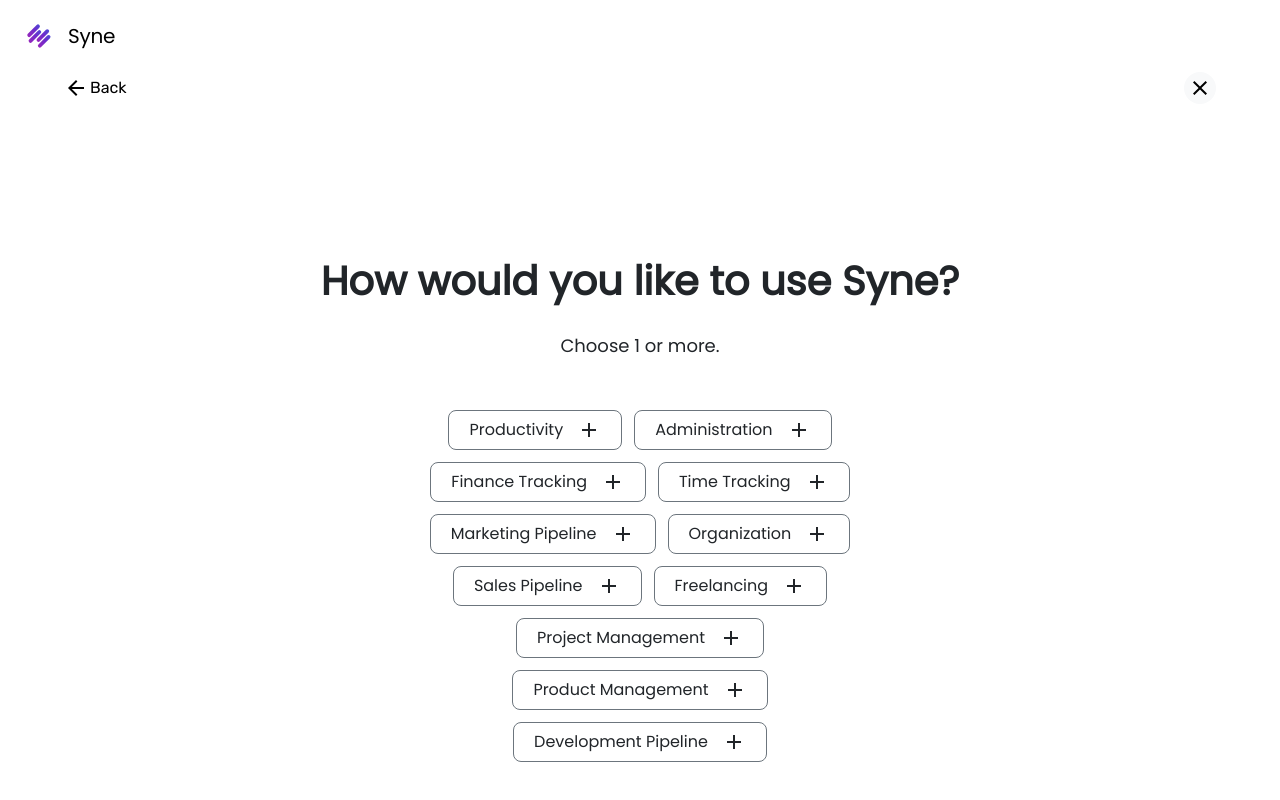
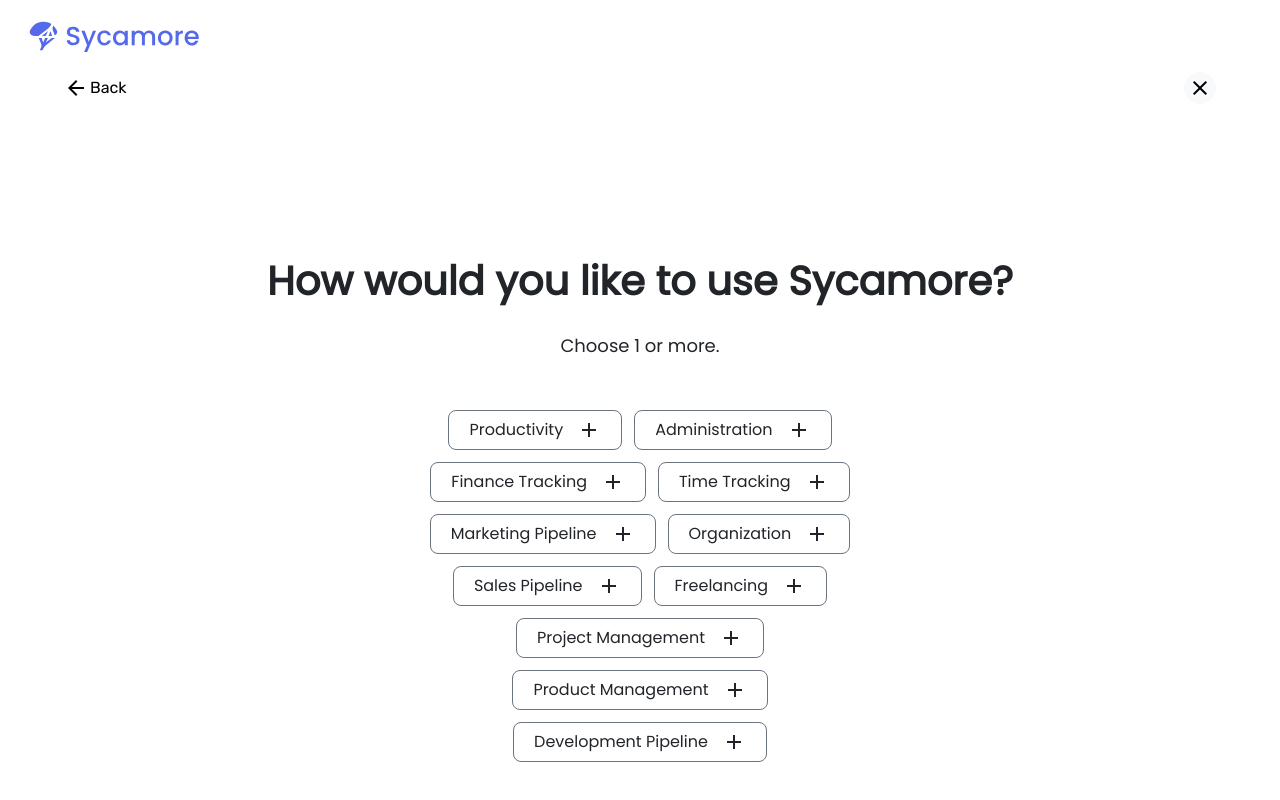
Before and after one commit to jeannyinthelamp/sycamore.ai, a React (Create React App) app: page /onboarding_2 in a window 1280 px wide. Shown: the top 800 px of the page. Built offline with nearby package versions, Linux system fonts and the light colour scheme; a web font is replaced by a local one.

Commit message:
Changing instances of Syne to Sycamore

```diff
--- a/src/Components/Onboarding/Onboarding_nav/Onboarding_nav.js
+++ b/src/Components/Onboarding/Onboarding_nav/Onboarding_nav.js
@@ -4,7 +4,7 @@ import back from "../../../Assets/Icons/Onboarding_Icons/back.svg"
 import back_selected from "../../../Assets/Icons/Onboarding_Icons/back_selected.svg"
 import exit from "../../../Assets/Icons/Onboarding_Icons/exit.svg"
 import Onboarding_Action_Modal from "../Onboarding_Action_Modal/Onboarding_Action_Modal"
-import syne_logo from "../../../Assets/Icons/syne-logo.svg";
+import sycamore_logo from "../../../Assets/Icons/Logo_Blue.svg"
 
 export default function Onboarding_Nav(props) {
   const currentLocation = useLocation();
@@ -51,13 +51,10 @@ export default function Onboarding_Nav(props) {
     <div className=' w-[100%] self-stretch'>
       <div className='header-inner-wrapper w-full h-[72px] pt-[16px] pb-[16px] flex justify-start items-center pr-'>
         <img
-          className='w-[30px] h-[30px] mr-[14px] ml-[24px]'
-          src={syne_logo}
+          className='h-[72px] pt-[16px] pb-[16px] mr-[14px] ml-[24px]'
+          src={sycamore_logo}
           alt='Syne Logo'
         />
-        <p className='font-Poppins text-[20px] font-normal leading-[30px] tracking-[-0.266px]'>
-          Syne
-        </p>
       </div>
       {renderNavBar && (
         <div className="flex p-16 px-74 h-[64px] pt-[16px] pb-[136px] justify-between items-center self-stretch">
--- a/src/Pages/Onboarding/Onboarding_1.js
+++ b/src/Pages/Onboarding/Onboarding_1.js
@@ -60,7 +60,7 @@ export default function Onboarding_1() {
         <div className='text-wrapper relative flex flex-col items-center w-[100%] h-auto gap-[16px] '>
           {/* //TODO: update margin once back and exit Btn's are built */}
           <h1 className='w-[100%] min-h-[54px] mt-[75px] font-Poppins text-[40px] font-semibold text-[#212529] text-center leading-[54px] '>
-            How are you planning to use Syne?
+            How are you planning to use Sycamore?
           </h1>
           <p className='min-h-[28px] font-Poppins font-medium text-[18px] text-center text-[#212529] leading-[28px]'>
             You can choose multiple options. We will tailor your workspace
--- a/src/Pages/Onboarding/Onboarding_2.js
+++ b/src/Pages/Onboarding/Onboarding_2.js
@@ -29,10 +29,10 @@ export default function Onboarding_2() {
       {/* Change the active prop to page2, page3 etc to change the color of the corresponding bar */}
       <Onboarding_nav />
 
-      <div className='title-and-button-wrapper max-w-[714px] h-aut mt-[30px] flex flex-col justify-center items-center'>
+      <div className='title-and-button-wrapper max-w-[814px] h-aut mt-[30px] flex flex-col justify-center items-center'>
         <div className='text-wrapper h-auto flex flex-col gap-[24px]'>
           <h1 className='w-[100%] min-h-[54px] font-Poppins text-[40px] font-semibold text-[#212529] text-center leading-[54px]'>
-            How would you like to use Syne?
+            How would you like to use Sycamore?
           </h1>
           <p className='min-h-[28px] font-Poppins font-medium text-[18px] text-center text-[#212529] leading-[28px]'>
             Choose 1 or more.
--- a/src/Pages/Onboarding/Onboarding_5.js
+++ b/src/Pages/Onboarding/Onboarding_5.js
@@ -86,7 +86,7 @@ export default function Onboarding_5() {
           </button>
           <Onboarding_Skip_Continue_Btns
             formId=''
-            btnText='Invite and take me to Syne'
+            btnText='Invite and take me to Sycamore'
             disabledState={disabled} // Set the disabled prop based on the state
             modalPosition='top-[160px]'
             message='Are you sure you want to skip?'
--- a/src/Pages/Onboarding/Onboarding_7.js
+++ b/src/Pages/Onboarding/Onboarding_7.js
@@ -1,6 +1,6 @@
 /* eslint-disable react/jsx-pascal-case */
 import React from "react";
-import Onboarding_header from "../../Components/Onboarding/Onboarding_header/Onboarding_header";
+import Onboarding_nav from "../../Components/Onboarding/Onboarding_nav/Onboarding_nav";
 
 import checkmark from "../../Assets/Icons/check_circle.svg";
 import { Link } from "react-router-dom";
@@ -10,7 +10,7 @@ export default function Onboarding_7() {
   let userName = undefined;
   return (
     <div className='flex flex-col justify-center items-center'>
-      <Onboarding_header />
+      <Onboarding_nav />
       <div className='inner-wrapper max-w-[579px] h-auto mt-[240px] mx-[20px] flex flex-col justify-center items-center'>
         <img
           src={checkmark}
```
Also changed, not shown: src/Assets/Icons/Logo_Blue.svg (added).
